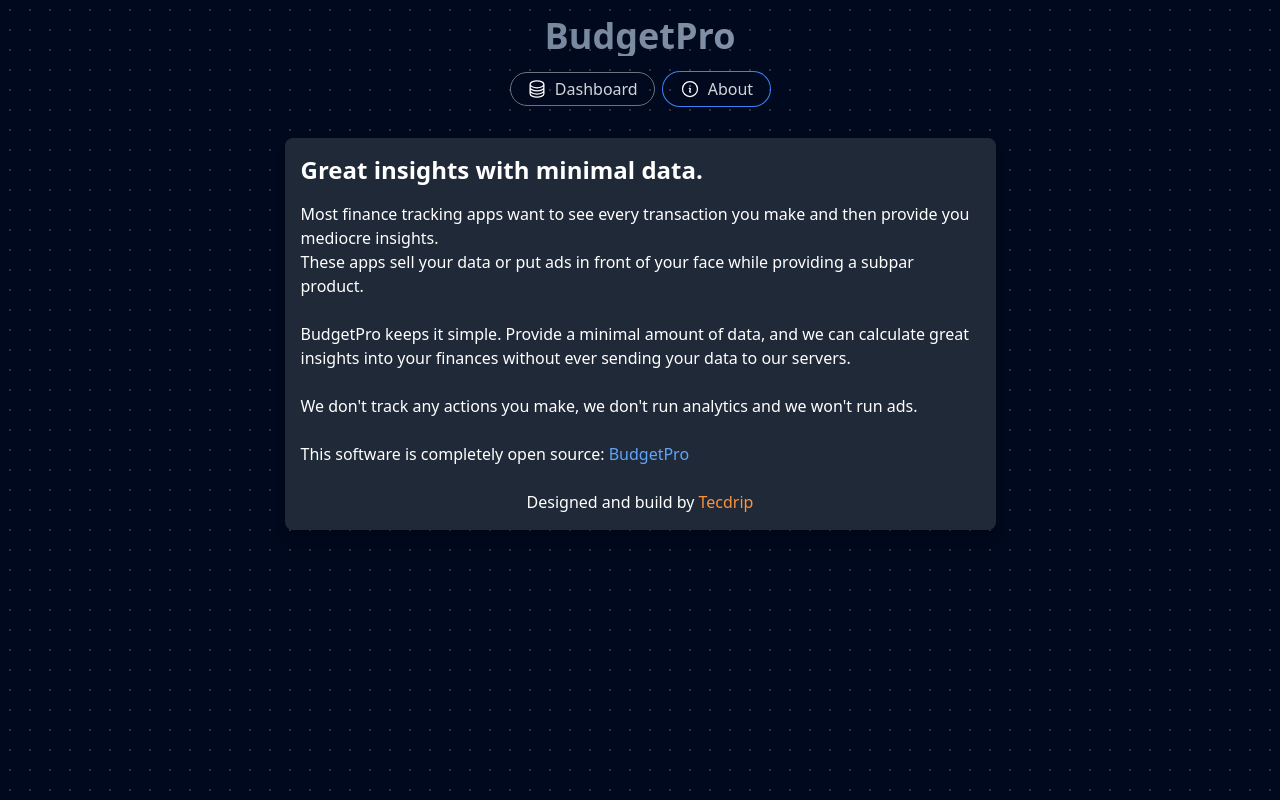
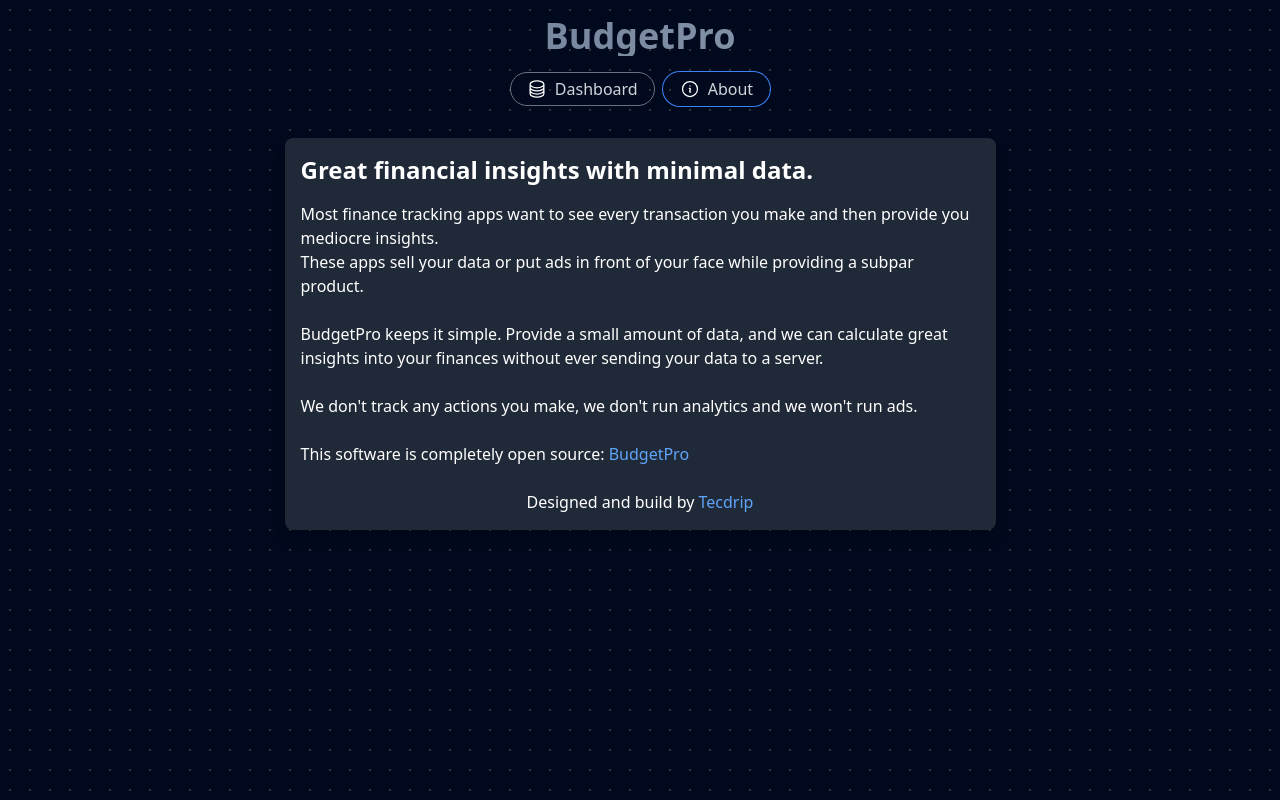
Before and after one commit to travierm/budgetpro, a Vue app: page /about in a window 1280 px wide. Built offline with nearby package versions, Linux system fonts and the light colour scheme.

Commit message:
fix styling and copy

```diff
--- a/src/components/TableInput.vue
+++ b/src/components/TableInput.vue
@@ -3,7 +3,7 @@
         <div
             :class="`bg-gradient-to-r p-2 ${gradientFrom} ${gradientTo} rounded-t-lg flex justify-between items-center`">
             <h1 class="text-md font-bold text-slate-200">{{ name }}</h1>
-            <button @click="addRow" class="text-white hover:text-green-400 transition-colors duration-200">
+            <button @click="addRow" class="text-white hover:text-green-400 transition-colors duration-200 mr-[5px]">
                 <PlusCircleIcon class="w-6 h-6" aria-hidden="true" />
             </button>
         </div>
@@ -14,7 +14,7 @@
                     <tr>
                         <th scope="col" class="px-4 py-2">{{ keyText }}</th>
                         <th scope="col" class="px-4 py-2">{{ valueText }}</th>
-                        <th scope="col" class="px-4 py-2"></th>
+                        <th scope="col" class="px-4 py-2 w-12"></th>
                     </tr>
                 </thead>
                 <tbody>
@@ -27,7 +27,7 @@
                         <td class="px-4 py-2">
                             <CurrencyInput @keyup.enter="addRow" v-model="row.value" :value-text="valueText" />
                         </td>
-                        <td class="px-4 py-2 flex items-center justify-center h-full">
+                        <td class="px-4 py-2 flex items-center justify-center h-full w-12">
                             <button @click="deleteRow(index)"
                                 class="text-red-400 hover:text-red-300 transition-colors duration-200">
                                 <TrashIcon class="w-5 h-5" aria-hidden="true" />
--- a/src/pages/AboutPage.vue
+++ b/src/pages/AboutPage.vue
@@ -1,14 +1,14 @@
 <template>
     <div class="flex gap-4 justify-center p-4">
         <div class="w-3/4 bg-gray-800 shadow-lg rounded-lg p-4 text-white">
-            <h1 class=" text-2xl font-bold">Great insights with minimal data.</h1>
+            <h1 class=" text-2xl font-bold">Great financial insights with minimal data.</h1>
             <p class="mt-4 text-md">Most finance tracking apps want to see every transaction you make and then provide
                 you mediocre insights.</p>
             <p>These apps sell your data or put ads in front of your face while providing a subpar product.</p>
             <br />
-            <p>BudgetPro keeps it simple. Provide a minimal amount of data, and we can calculate great insights into
+            <p>BudgetPro keeps it simple. Provide a small amount of data, and we can calculate great insights into
                 your
-                finances without ever sending your data to our servers.</p>
+                finances without ever sending your data to a server.</p>
 
             <br />
             <p>We don't track any actions you make, we don't run analytics and we won't run ads.</p>
@@ -17,7 +17,7 @@
             <p>This software is completely open source: <a class="text-blue-400" target="_blank"
                     href="https://github.com/travierm/budgetpro">BudgetPro</a></p>
             <br />
-            <p class="text-center">Designed and build by <a target="_blank" class="text-orange-400"
+            <p class="text-center">Designed and build by <a target="_blank" class="text-blue-400"
                     href="https://tecdrip.com">Tecdrip</a></p>
         </div>
     </div>
```
